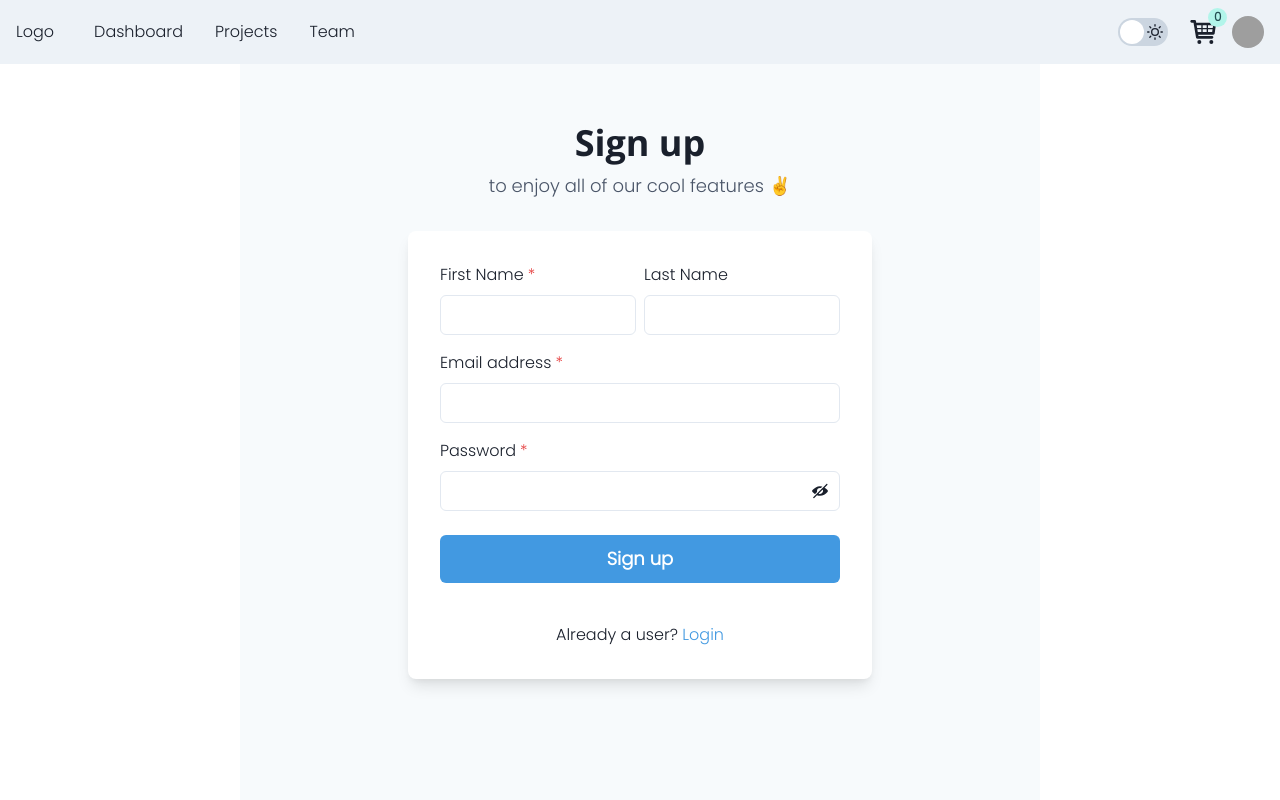
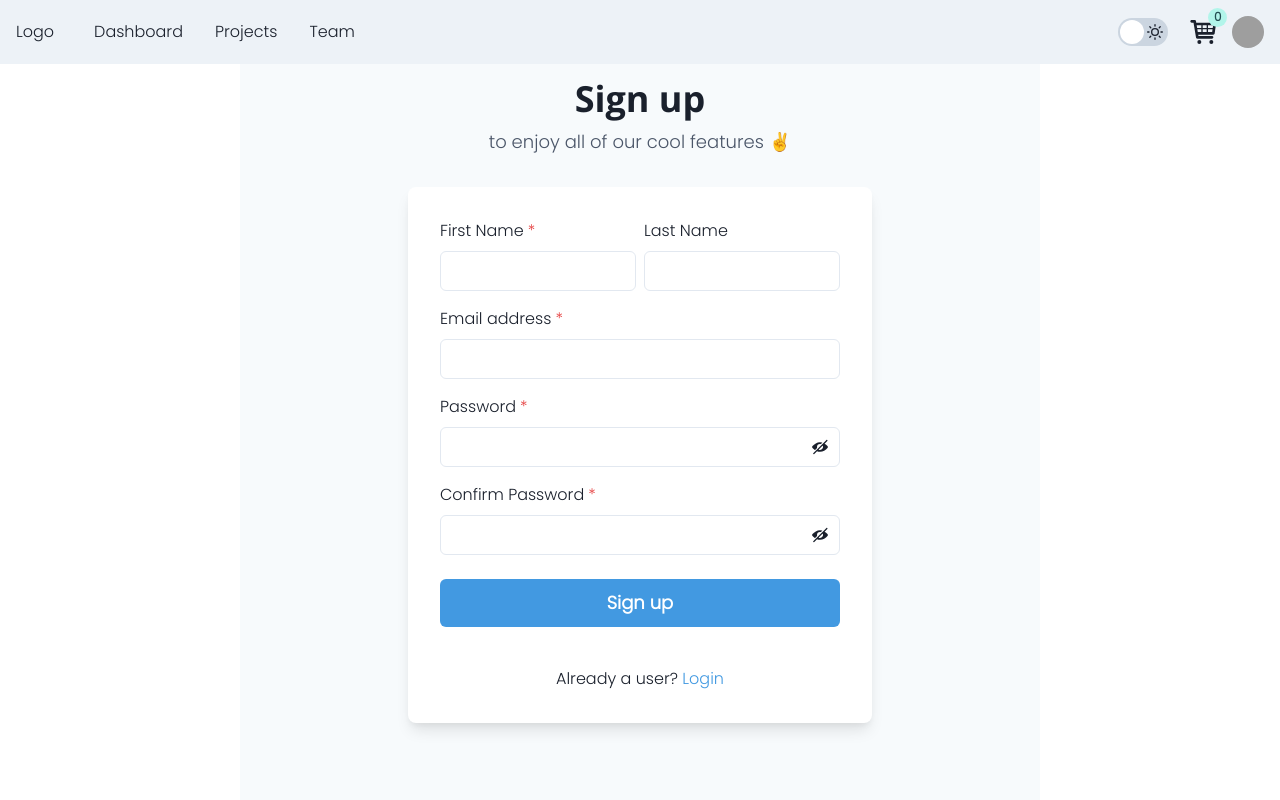
Before and after one commit to moforemmanuel/next-store-sanity, a Next.js app: page /register in a window 1280 px wide. Shown: the top 800 px of the page. Built offline with nearby package versions, Linux system fonts and the light colour scheme; grey boxes are pictures that could not be loaded.

Commit message:
fixed register auth

```diff
--- /dev/null
+++ b/pages/api/users/register.js
@@ -0,0 +1,79 @@
+import nc from 'next-connect';
+import bcrypt from 'bcryptjs';
+import axios from 'axios';
+import config from '../../../config';
+import { signToken } from '../../../utils/auth';
+import client from '../../../utils/sanityClient';
+
+const handler = nc();
+
+handler.post(async (req, res) => {
+  const projectId = config.SANITY_PROJECT_ID;
+  const dataset = config.NODE_ENV;
+  const apiVersion = config.SANITY_API_VERSION;
+
+  // to update data in sanity, we need to use a token with write access
+  const tokenWithWriteAccess = process.env.SANITY_AUTH_TOKEN;
+
+  //to update data in sanity, we use a mutation array, containing list of mutations to update sanityDB
+  // const mutations = [
+  //   {
+  //     create: {
+  //       _type: 'user',
+  //       firstName: req.body.firstName,
+  //       lastName: req.body.lastName,
+  //       email: req.body.email,
+  //       password: bcrypt.hashSync(req.body.password),
+  //       isAdmin: false,
+  //     },
+  //   },
+  // ];
+
+  // try {
+  //   const { data } = await axios.post(
+  //     `https://${projectId}.api.sanity.io/${apiVersion}/data/mutate/${dataset}?returnIds=true`,
+
+  //     {
+  //       headers: {
+  //         'Content-type': 'application/json',
+  //         Authorization: `Bearer ${tokenWithWriteAccess}`,
+  //       },
+  //       body: JSON.stringify({ mutations }),
+  //     }
+  //   ); // return id of created records after create
+
+  //   const userId = data.results[0].id;
+  //   const user = {
+  //     _id: userId,
+  //     firstName: req.body.firstName,
+  //     lastName: req.body.lastName,
+  //     email: req.body.email,
+  //     isAdmin: false,
+  //   };
+
+  const doc = {
+    _type: 'user',
+    firstName: req.body.firstName,
+    lastName: req.body.lastName,
+    email: req.body.email,
+    password: bcrypt.hashSync(req.body.password),
+    isAdmin: false,
+  };
+
+  try {
+    const data = await client.create(doc);
+    console.log(data);
+
+    const user = data;
+
+    const token = signToken(user);
+    res.status(200).send({ ...user, token });
+  } catch (err) {
+    console.error(err);
+    console.error(err.data);
+    console.error(err.data.message);
+    res.status(500).send({ message: err.message });
+  }
+});
+
+export default handler;
--- a/pages/register.js
+++ b/pages/register.js
@@ -15,15 +15,31 @@ import {
   Link,
   FormErrorMessage,
 } from '@chakra-ui/react';
-import { useState } from 'react';
+import React, { useState } from 'react';
 import { ViewIcon, ViewOffIcon } from '@chakra-ui/icons';
 import { useForm, Controller } from 'react-hook-form';
 import Form from '../components/Form/Form';
 import NextLink from 'next/link';
 import Layout from '../components/Layout/Layout';
 import dynamic from 'next/dynamic';
+import { toast } from 'react-toastify';
+import axios from 'axios';
+import { Store } from '../utils/Store';
+import { useRouter } from 'next/router';
+import Cookies from 'js-cookie';
+import client from '../utils/sanityClient';
 
 function RegisterScreen() {
+  const router = useRouter();
+  const { state, dispatch } = React.useContext(Store);
+  const { userInfo } = state;
+
+  // redirect if user logged in already
+  React.useEffect(() => {
+    if (userInfo) {
+      router.push('/');
+    }
+  }, [router, userInfo]);
   const {
     handleSubmit,
     control,
@@ -31,13 +47,61 @@ function RegisterScreen() {
   } = useForm();
 
   const [showPassword, setShowPassword] = useState(false);
+  const [showConfirmPassword, setShowConfirmPassword] = useState(false);
+
+  const checkUser = async (email) => {
+    // const {document} = context;
+    const data = await client.fetch(
+      `*[_type == "user" && email == $email][0]`,
+      {
+        email: email,
+      }
+    );
+
+    console.log('data: ', data);
+    return data ? true : false;
+  };
 
   const submitHandler = async ({
-    name,
+    firstName,
+    lastName,
     email,
     password,
     confirmPassword,
-  }) => {};
+  }) => {
+    if (password !== confirmPassword) {
+      toast("Passwords don't match", {
+        type: 'error',
+      });
+      return;
+    }
+
+    const emailExists = await checkUser(email);
+    if (emailExists) {
+      toast('A user with that email already exists', {
+        type: 'error',
+      });
+      return;
+    }
+
+    try {
+      const { data } = await axios.post('/api/users/register', {
+        firstName,
+        lastName,
+        email,
+        password,
+      });
+
+      dispatch({ type: 'USER_LOGIN', payload: data });
+      Cookies.set('userInfo', JSON.stringify(data));
+      router.push('/');
+      toast.success(`Welcome aboard ${data.firstName}`);
+    } catch (err) {
+      toast(err.message, {
+        type: 'error',
+      });
+    }
+  };
 
   return (
     <Layout>
@@ -64,7 +128,7 @@ function RegisterScreen() {
               p={8}
             >
               <Stack spacing={4}>
-                <HStack>
+                <Stack direction={['column', 'row']}>
                   <Box>
                     <Controller
                       name="firstName"
@@ -76,6 +140,7 @@ function RegisterScreen() {
                       }}
                       render={({ field }) => (
                         <FormControl
+                          variant="floating"
                           id="firstName"
                           isRequired
                           isInvalid={errors.firstName}
@@ -93,19 +158,85 @@ function RegisterScreen() {
                       )}
                     ></Controller>
                   </Box>
+
                   <Box>
-                    <FormControl id="lastName">
-                      <FormLabel>Last Name</FormLabel>
+                    <Controller
+                      name="lastName"
+                      control={control}
+                      defaultValue=""
+                      rules={{
+                        required: false,
+                        minLength: 2,
+                      }}
+                      render={({ field }) => (
+                        <FormControl
+                          id="firstName"
+                          isInvalid={errors.lastName}
+                          {...field}
+                        >
+                          <FormLabel htmlFor="lastName">Last Name</FormLabel>
                           <Input type="text" />
+                          <FormErrorMessage>
+                            {errors.lastName &&
+                              (errors.lastName.type == 'minLength'
+                                ? 'Last Name should be atleast 2 characters'
+                                : '')}
+                          </FormErrorMessage>
                         </FormControl>
+                      )}
+                    ></Controller>
                   </Box>
-                </HStack>
-                <FormControl id="email" isRequired>
-                  <FormLabel>Email address</FormLabel>
+                </Stack>
+
+                <Box>
+                  <Controller
+                    name="email"
+                    control={control}
+                    defaultValue=""
+                    rules={{
+                      required: true,
+                      pattern: /^[a-z0-9._%+-]+@[a-z0-9.-]+\.[a-z]{2,4}$/,
+                    }}
+                    render={({ field }) => (
+                      <FormControl
+                        id="email"
+                        isInvalid={errors.email}
+                        isRequired
+                        {...field}
+                      >
+                        <FormLabel htmlFor="email">Email address</FormLabel>
                         <Input type="email" />
+                        {/* <FormHelperText>Helper Text</FormHelperText> */}
+                        {/* <FormError /> */}
+                        {/* <FormErrorIcon /> */}
+                        <FormErrorMessage>
+                          {errors.email && errors.email.type == 'pattern'
+                            ? 'Invalid Email'
+                            : 'Email is required'}
+                        </FormErrorMessage>
                       </FormControl>
-                <FormControl id="password" isRequired>
-                  <FormLabel>Password</FormLabel>
+                    )}
+                  ></Controller>
+                </Box>
+
+                <Box>
+                  <Controller
+                    name="password"
+                    control={control}
+                    defaultValue=""
+                    rules={{
+                      required: true,
+                      minLength: 6,
+                    }}
+                    render={({ field }) => (
+                      <FormControl
+                        id="password"
+                        isInvalid={errors.password}
+                        isRequired
+                        {...field}
+                      >
+                        <FormLabel htmlFor="password">Password</FormLabel>
+                        {/* <Input type="password" /> */}
                         <InputGroup>
                           <Input type={showPassword ? 'text' : 'password'} />
                           <InputRightElement h={'full'}>
@@ -119,7 +250,70 @@ function RegisterScreen() {
                             </Button>
                           </InputRightElement>
                         </InputGroup>
+
+                        <FormErrorMessage>
+                          {errors.password &&
+                          errors.password.type == 'minLength'
+                            ? 'Password but be atleast 6 characters long'
+                            : 'Password is required'}
+                        </FormErrorMessage>
                       </FormControl>
+                    )}
+                  ></Controller>
+                </Box>
+
+                <Box>
+                  <Controller
+                    name="confirmPassword"
+                    control={control}
+                    defaultValue=""
+                    rules={{
+                      required: true,
+                      minLength: 6,
+                    }}
+                    render={({ field }) => (
+                      <FormControl
+                        id="confirmPassword"
+                        isInvalid={errors.confirmPassword}
+                        isRequired
+                        {...field}
+                      >
+                        <FormLabel htmlFor="confirmPassword">
+                          Confirm Password
+                        </FormLabel>
+                        {/* <Input type="password" /> */}
+                        <InputGroup>
+                          <Input
+                            type={showConfirmPassword ? 'text' : 'password'}
+                          />
+                          <InputRightElement h={'full'}>
+                            <Button
+                              variant={'ghost'}
+                              onClick={() =>
+                                setShowConfirmPassword(
+                                  (showConfirmPassword) => !showConfirmPassword
+                                )
+                              }
+                            >
+                              {showConfirmPassword ? (
+                                <ViewIcon />
+                              ) : (
+                                <ViewOffIcon />
+                              )}
+                            </Button>
+                          </InputRightElement>
+                        </InputGroup>
+
+                        <FormErrorMessage>
+                          {errors.confirmPassword &&
+                          errors.confirmPassword.type == 'minLength'
+                            ? 'Confirmation Password must be atleast 6 characters long'
+                            : 'Confirmation Password is required'}
+                        </FormErrorMessage>
+                      </FormControl>
+                    )}
+                  ></Controller>
+                </Box>
                 <Stack spacing={10} pt={2}>
                   <Button
                     isLoading={isSubmitting}
```
Also changed, not shown: pages/index.js (+6 -4 lines). Lines whose indentation alone changed are shown as unchanged.
